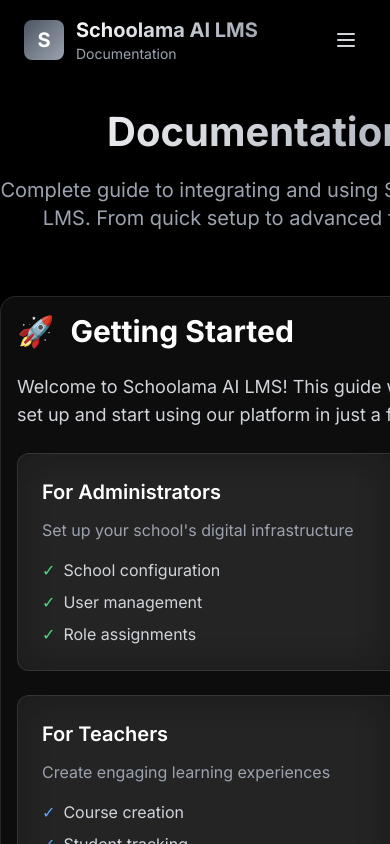
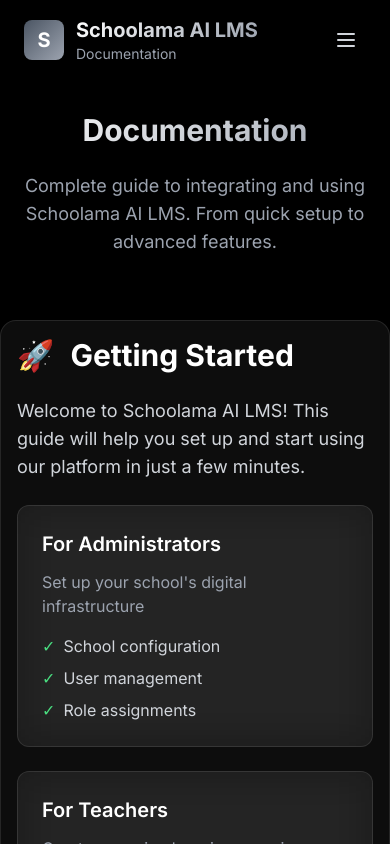
Before and after one commit to Pradeep-Chandra-G/Schoolama, a Next.js app: page /docs in a window 390 px wide. Shown: the top 844 px of the page. Built offline with nearby package versions, Linux system fonts and the light colour scheme.

Commit message:
Fixing mobile view

```diff
--- a/src/app/docs/page.jsx
+++ b/src/app/docs/page.jsx
@@ -110,7 +110,7 @@ export default function DocsPage() {
   ];
 
   return (
-    <div className="min-h-screen bg-black text-white overflow-x-hidden">
+    <div className="min-h-screen bg-black text-white overflow-hidden">
       <style jsx>{`
         @keyframes float {
           0%, 100% { transform: translateY(0px); }
@@ -220,6 +220,10 @@ export default function DocsPage() {
           .section-padding {
             padding: 1rem;
           }
+            .section-padding {
+  word-wrap: break-word;
+  overflow-wrap: break-word;
+}
         }
       `}</style>
 
@@ -330,15 +334,15 @@ export default function DocsPage() {
         </aside>
 
         {/* Main Content */}
-        <main className="flex-1 md:ml-80">
+        <main className="flex-1 md:ml-80 overflow-hidden">
           <div className="max-w-4xl mx-auto sm:px-6 py-8">
             {/* Hero Section */}
             <section className="mb-16 animate-on-scroll">
               <div className="text-center mb-12">
-                <h1 className="hero-title text-5xl md:text-6xl font-bold mb-6 gradient-text">
+                <h1 className="text-3xl sm:text-4xl md:text-5xl lg:text-6xl font-bold mb-6 gradient-text break-words">
                   Documentation
                 </h1>
-                <p className="text-xl text-gray-400 max-w-2xl mx-auto">
+                <p className="text-lg sm:text-xl text-gray-400 max-w-2xl mx-auto px-4">
                   Complete guide to integrating and using Schoolama AI LMS.
                   From quick setup to advanced features.
                 </p>
```
